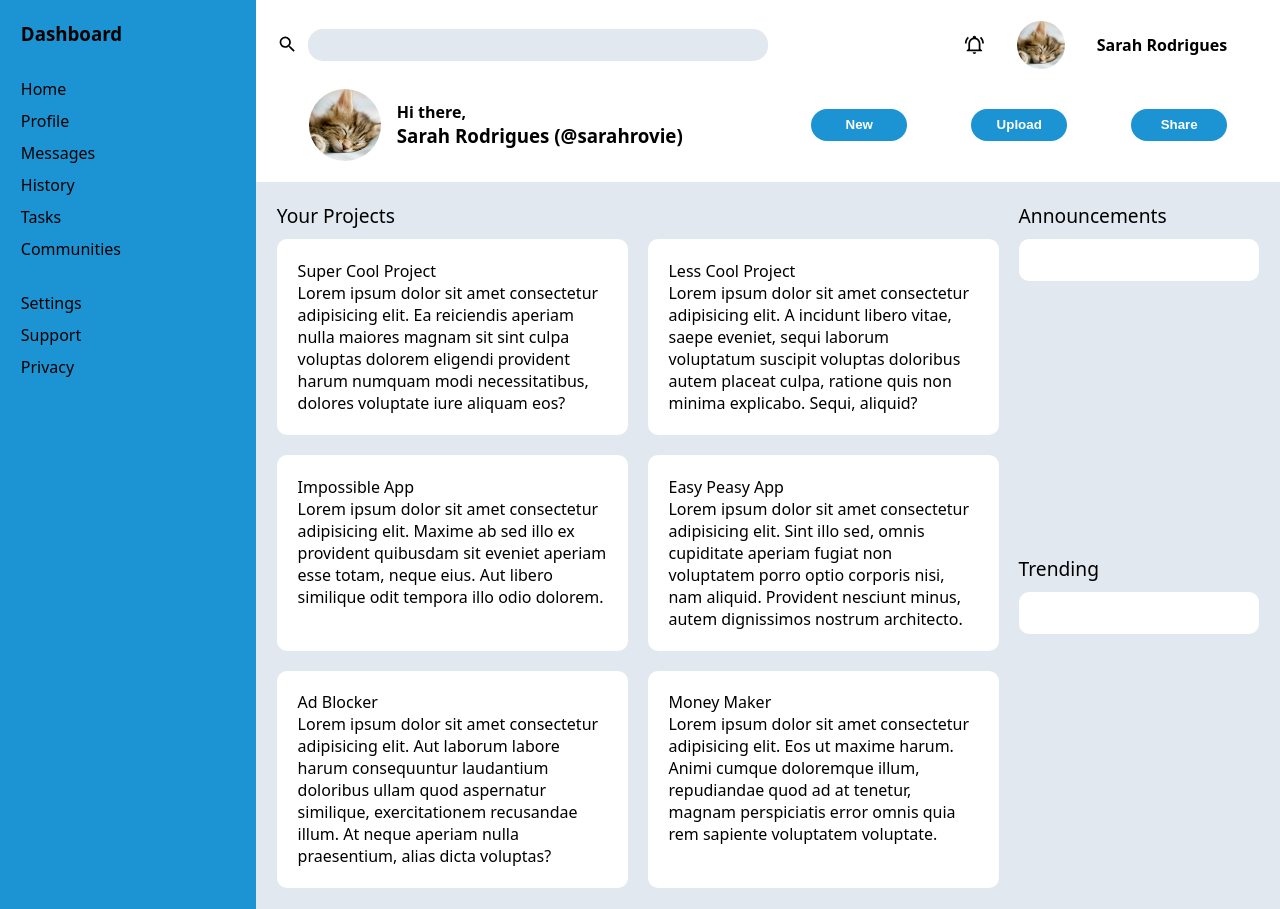
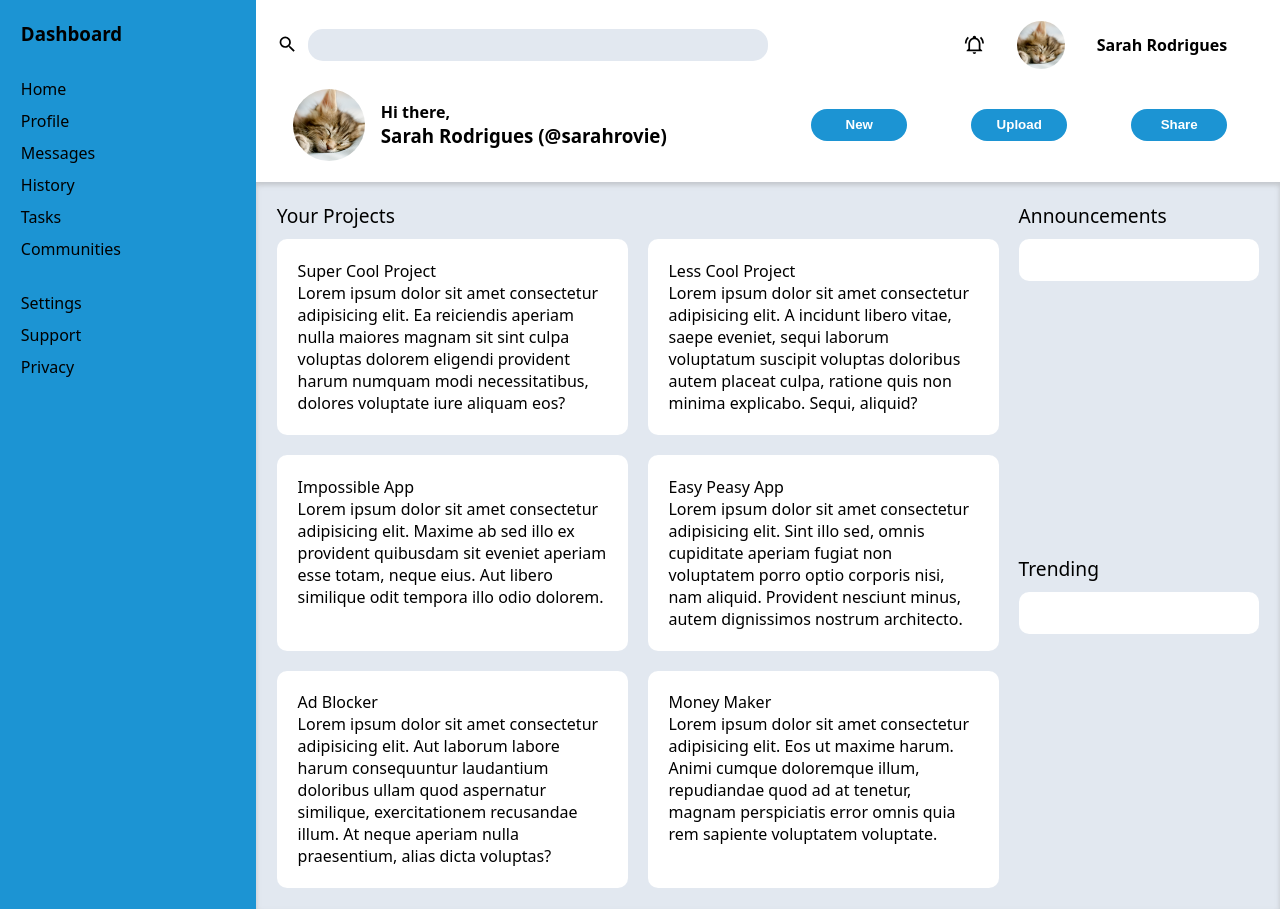
Before and after one commit to sarahrovie/admin-dashboard, a plain HTML site: page index.html in a window 1280 px wide. Drawn offline with Linux system fonts and the light colour scheme.

Commit message:
Add box-shadow to main

```diff
--- a/style.css
+++ b/style.css
@@ -98,7 +98,7 @@ svg {
   display: grid;
   grid: repeat(2, max-content) / repeat(2, max-content);
   align-items: center;
-  margin-left: 2rem;
+  margin-left: 1rem;
   column-gap: 1rem;
 }
 
@@ -140,6 +140,7 @@ svg {
   grid-template-rows: 1fr 1fr;
   padding: 1.3rem;
   gap: 20px;
+  box-shadow: inset #9494946c 0px 3px 5px 0px;
 }
 
 .projects {
```
